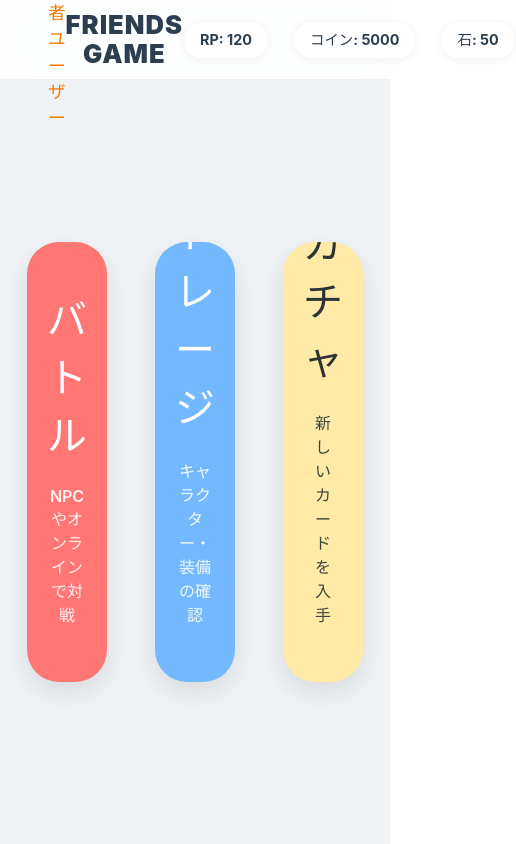
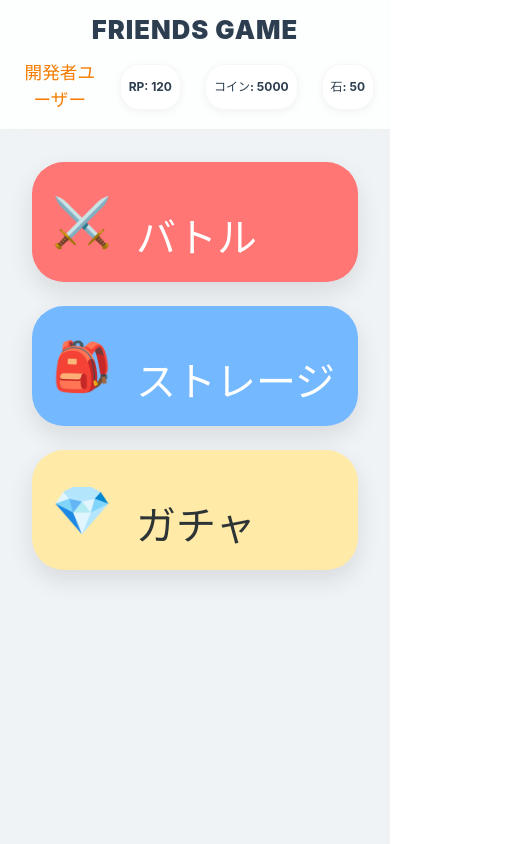
Before and after one commit to shii-park/friends_frontend, a React (Vite) app: page /home in a window 390 px wide. Shown: the whole page, 516 px wide, since content can reach past the window. Built offline with nearby package versions, Linux system fonts and the light colour scheme.

Commit message:
Fix: アプリ全体のレスポンシブ対応を行い、モバイル・タブレットでの閲覧を最適化しました。

```diff
--- a/src/App.css
+++ b/src/App.css
@@ -1064,3 +1064,83 @@ input:focus,
 
 .back-to-home { background: #dfe6e9; color: var(--text-main); }
 .back-to-gacha { background: var(--primary); color: white; box-shadow: 0 8px 20px rgba(255, 152, 0, 0.3); }
+
+/* Responsive Design */
+@media (max-width: 1024px) {
+  .home-menu {
+    gap: 1.5rem;
+    padding: 2rem;
+  }
+  .menu-card {
+    width: 240px;
+    height: 360px;
+  }
+  .battle-type-container {
+    gap: 1.5rem;
+    padding: 2rem;
+  }
+}
+
+@media (max-width: 768px) {
+  .app-header {
+    padding: 1rem;
+    height: auto;
+    flex-wrap: wrap;
+    gap: 1rem;
+  }
+  .header-center {
+    order: -1;
+    width: 100%;
+    flex: none;
+  }
+  .header-left, .header-right {
+    justify-content: space-between;
+    width: 100%;
+  }
+
+  .home-menu {
+    flex-direction: column;
+    overflow-y: auto;
+    justify-content: flex-start;
+  }
+  .menu-card {
+    width: 100%;
+    height: 120px;
+    flex-direction: row;
+    justify-content: flex-start;
+    padding: 20px;
+  }
+  .menu-icon {
+    font-size: 3rem !important;
+    margin-bottom: 0 !important;
+    margin-right: 1.5rem;
+  }
+  .menu-desc { display: none; }
+
+  .game-title { font-size: 3rem; }
+  .title-container { padding: 2rem; width: 85%; }
+  .username-input { width: 100%; box-sizing: border-box; }
+
+  .storage-tabs-container { padding: 1rem 1rem 0; }
+  .storage-content { margin: 0 1rem 1rem; padding: 1.5rem; }
+  .card-grid { grid-template-columns: repeat(auto-fill, minmax(140px, 1fr)); gap: 1rem; }
+
+  .battle-prepare-content { flex-direction: column; overflow-y: auto; }
+  .preview-section { width: 100%; }
+  .vs-container { padding: 1.5rem; flex-direction: row; }
+  .vs-badge { font-size: 2rem; }
+
+  .battle-arena { padding: 1rem; }
+  .chara-plate { width: 160px; padding: 0.8rem; }
+  .chara-sprite { font-size: 4rem; }
+  .hand-button { width: 100px; height: 130px; }
+  .hand-icon { font-size: 2.5rem; }
+
+  .result-title { font-size: 3rem; }
+  .result-container { padding: 2rem; }
+}
+
+@media (max-width: 480px) {
+  .header-stats-item { font-size: 0.75rem; padding: 4px 8px; }
+  .tab-button { padding: 0 12px; font-size: 0.8rem; }
+}
```
